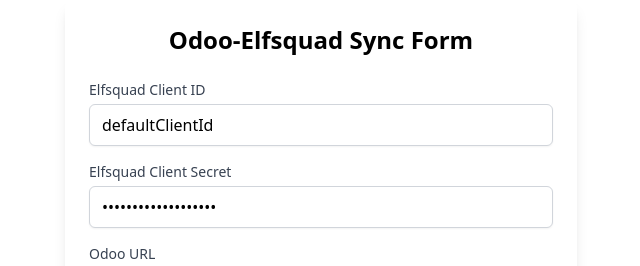
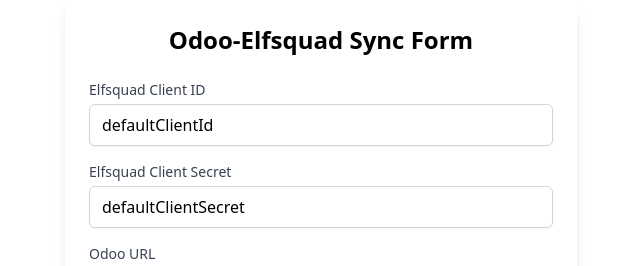
Before and after one commit to davidWelvaere/websync, a SvelteKit app: page / in a window 1280 px wide. Shown: the top 266 px of the page, without its empty margins (319-959 px from the left). Built offline with nearby package versions, Linux system fonts and the light colour scheme; no server answers.

Commit message:
[FIX] change field visibility.

```diff
--- a/src/routes/+page.svelte
+++ b/src/routes/+page.svelte
@@ -42,7 +42,7 @@
 		// 	`${JSON.stringify(data)}`;
 
 		const response = await axios.post(
-			"http://localhost:8000/sync-submit",
+			"https://odoosync.welvaere.nl/sync-submit",
 			data,
 			{
 				headers: { "Content-Type": "application/json" },
@@ -74,7 +74,7 @@
 				class="block text-sm font-medium text-gray-700"
 				>Elfsquad Client Secret</label>
 			<input
-				type="password"
+				type="text"
 				id="elfsquadClientSecret"
 				bind:value={elfsquadClientSecret}
 				required
```
